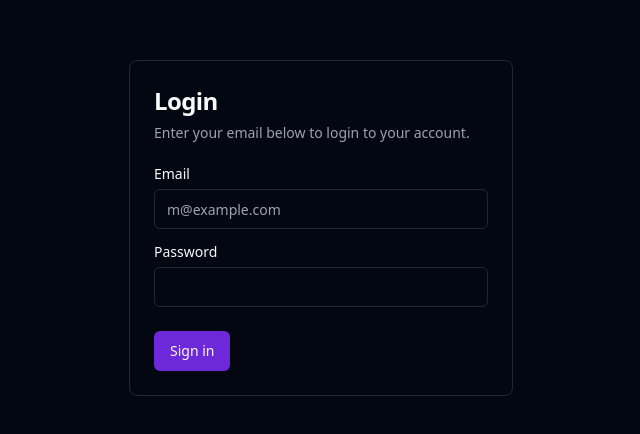
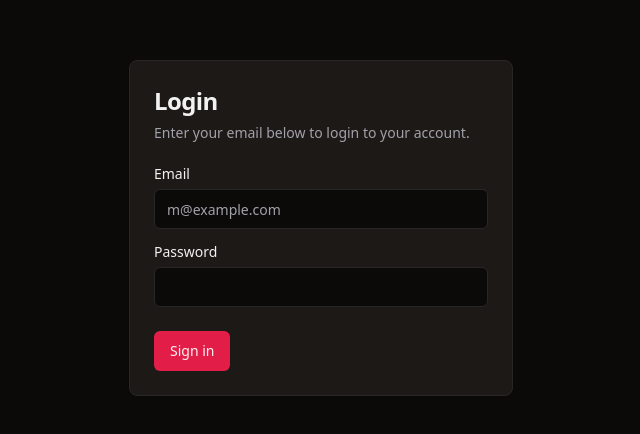
Before and after one commit to 12Danish/bank_app_frontend, a React (Vite) app: page / in a window 1280 px wide. Shown: the part 172-606 px from the top of the page, without its empty margins (319-959 px from the left). Built offline with nearby package versions, Linux system fonts and the light colour scheme.

Commit message:
testing-color-schemes

```diff
--- a/src/index.css
+++ b/src/index.css
@@ -2,52 +2,54 @@
   @tailwind components;
   @tailwind utilities;
 
+
 @layer base {
   :root {
     --background: 0 0% 100%;
-      --foreground: 224 71.4% 4.1%;
+    --foreground: 240 10% 3.9%;
     --card: 0 0% 100%;
-      --card-foreground: 224 71.4% 4.1%;
+    --card-foreground: 240 10% 3.9%;
     --popover: 0 0% 100%;
-      --popover-foreground: 224 71.4% 4.1%;
-      --primary: 262.1 83.3% 57.8%;
-      --primary-foreground: 210 20% 98%;
-      --secondary: 220 14.3% 95.9%;
-      --secondary-foreground: 220.9 39.3% 11%;
-      --muted: 220 14.3% 95.9%;
-      --muted-foreground: 220 8.9% 46.1%;
-      --accent: 220 14.3% 95.9%;
-      --accent-foreground: 220.9 39.3% 11%;
+    --popover-foreground: 240 10% 3.9%;
+    --primary: 346.8 77.2% 49.8%;
+    --primary-foreground: 355.7 100% 97.3%;
+    --secondary: 240 4.8% 95.9%;
+    --secondary-foreground: 240 5.9% 10%;
+    --muted: 240 4.8% 95.9%;
+    --muted-foreground: 240 3.8% 46.1%;
+    --accent: 240 4.8% 95.9%;
+    --accent-foreground: 240 5.9% 10%;
     --destructive: 0 84.2% 60.2%;
-      --destructive-foreground: 210 20% 98%;
-      --border: 220 13% 91%;
-      --input: 220 13% 91%;
-      --ring: 262.1 83.3% 57.8%;
+    --destructive-foreground: 0 0% 98%;
+    --border: 240 5.9% 90%;
+    --input: 240 5.9% 90%;
+    --ring: 346.8 77.2% 49.8%;
     --radius: 0.5rem;
   }
 
   .dark {
-      --background: 224 71.4% 4.1%;
-      --foreground: 210 20% 98%;
-      --card: 224 71.4% 4.1%;
-      --card-foreground: 210 20% 98%;
-      --popover: 224 71.4% 4.1%;
-      --popover-foreground: 210 20% 98%;
-      --primary: 263.4 70% 50.4%;
-      --primary-foreground: 210 20% 98%;
-      --secondary: 215 27.9% 16.9%;
-      --secondary-foreground: 210 20% 98%;
-      --muted: 215 27.9% 16.9%;
-      --muted-foreground: 217.9 10.6% 64.9%;
-      --accent: 215 27.9% 16.9%;
-      --accent-foreground: 210 20% 98%;
+    --background: 20 14.3% 4.1%;
+    --foreground: 0 0% 95%;
+    --card: 24 9.8% 10%;
+    --card-foreground: 0 0% 95%;
+    --popover: 0 0% 9%;
+    --popover-foreground: 0 0% 95%;
+    --primary: 346.8 77.2% 49.8%;
+    --primary-foreground: 355.7 100% 97.3%;
+    --secondary: 240 3.7% 15.9%;
+    --secondary-foreground: 0 0% 98%;
+    --muted: 0 0% 15%;
+    --muted-foreground: 240 5% 64.9%;
+    --accent: 12 6.5% 15.1%;
+    --accent-foreground: 0 0% 98%;
     --destructive: 0 62.8% 30.6%;
-      --destructive-foreground: 210 20% 98%;
-      --border: 215 27.9% 16.9%;
-      --input: 215 27.9% 16.9%;
-      --ring: 263.4 70% 50.4%;
+    --destructive-foreground: 0 85.7% 97.3%;
+    --border: 240 3.7% 15.9%;
+    --input: 240 3.7% 15.9%;
+    --ring: 346.8 77.2% 49.8%;
   }
 }
+
 
   @layer base {
     * {
--- a/src/styles/profile.css
+++ b/src/styles/profile.css
@@ -3,5 +3,5 @@
   }
 
   .card {
-    @apply   min-h-96 min-w-72
+    @apply min-h-96 min-w-72
 }
```
Lines whose indentation alone changed are shown as unchanged.
